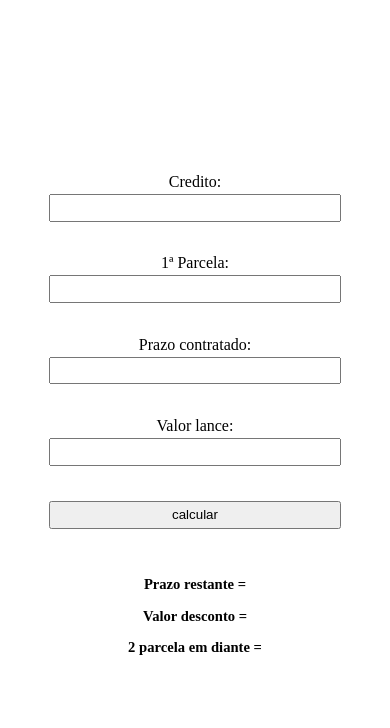
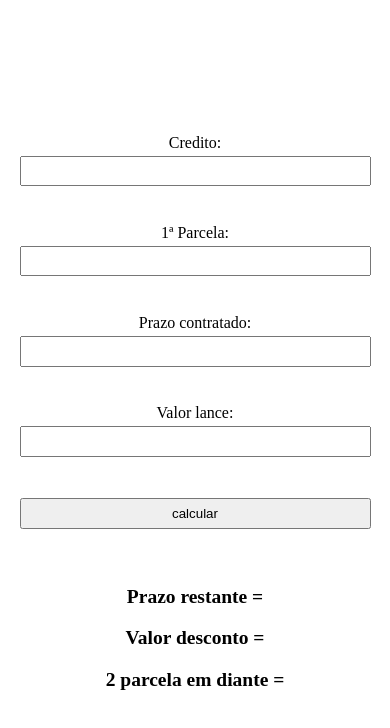
Before and after one commit to Joaoberberick/calculadora, a plain HTML site: page index.html in a window 390 px wide. Drawn offline with Linux system fonts and the light colour scheme.

Commit message:
tamanho mobile

```diff
--- a/style.css
+++ b/style.css
@@ -27,7 +27,7 @@ input {
 
 @media (max-width: 820px){
 
-  body{
+  html, body{
     width: 100%;
     margin: 0;
   }
@@ -40,10 +40,12 @@ input {
 
   input{
     margin-bottom: 5%;
+    margin-left: 5%;
+    margin-right: 5%;
   }
 
   h3{
-    font-size: 3.75vw;
+    font-size: 5vw;
   }
 
 }
```
